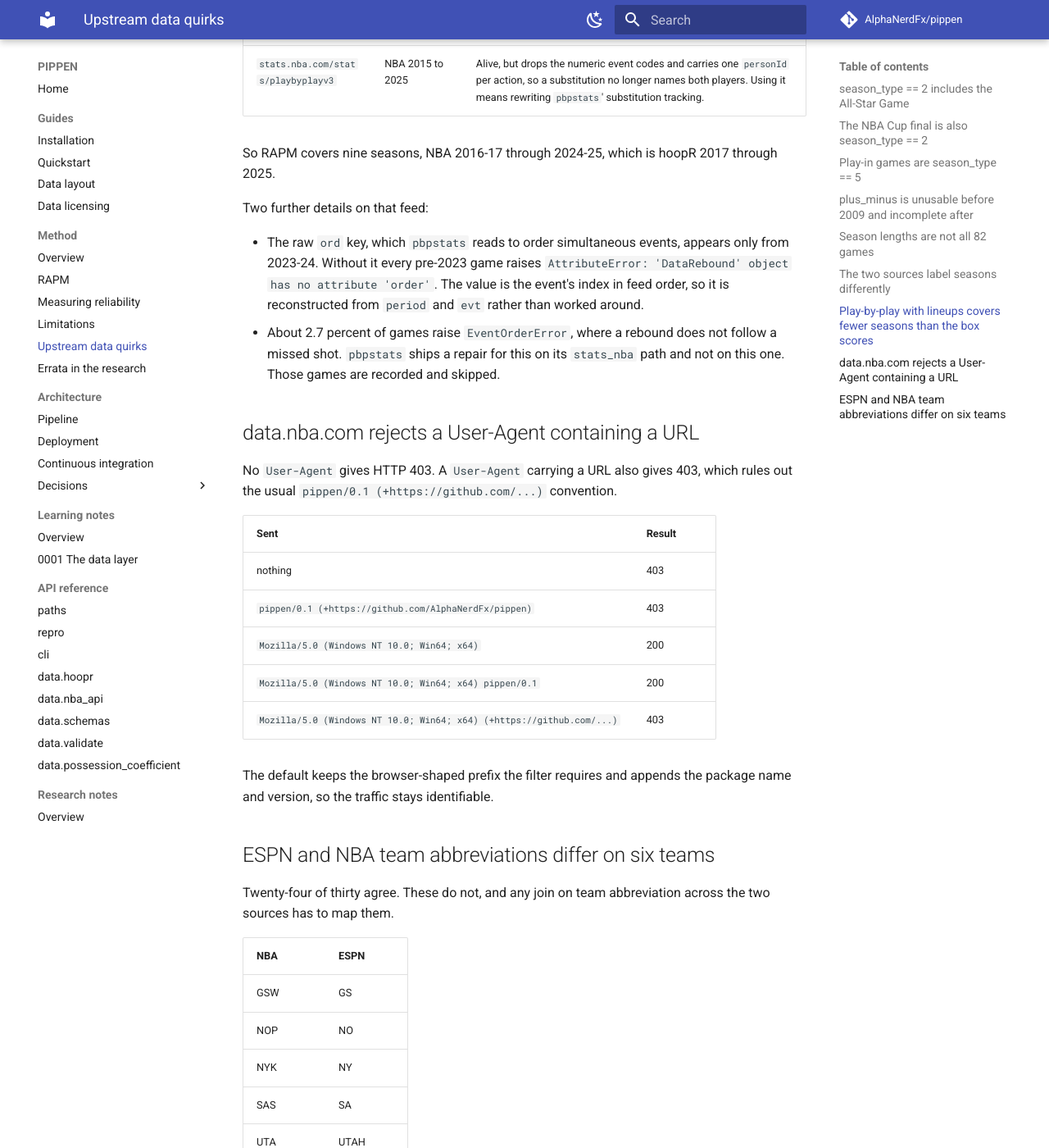
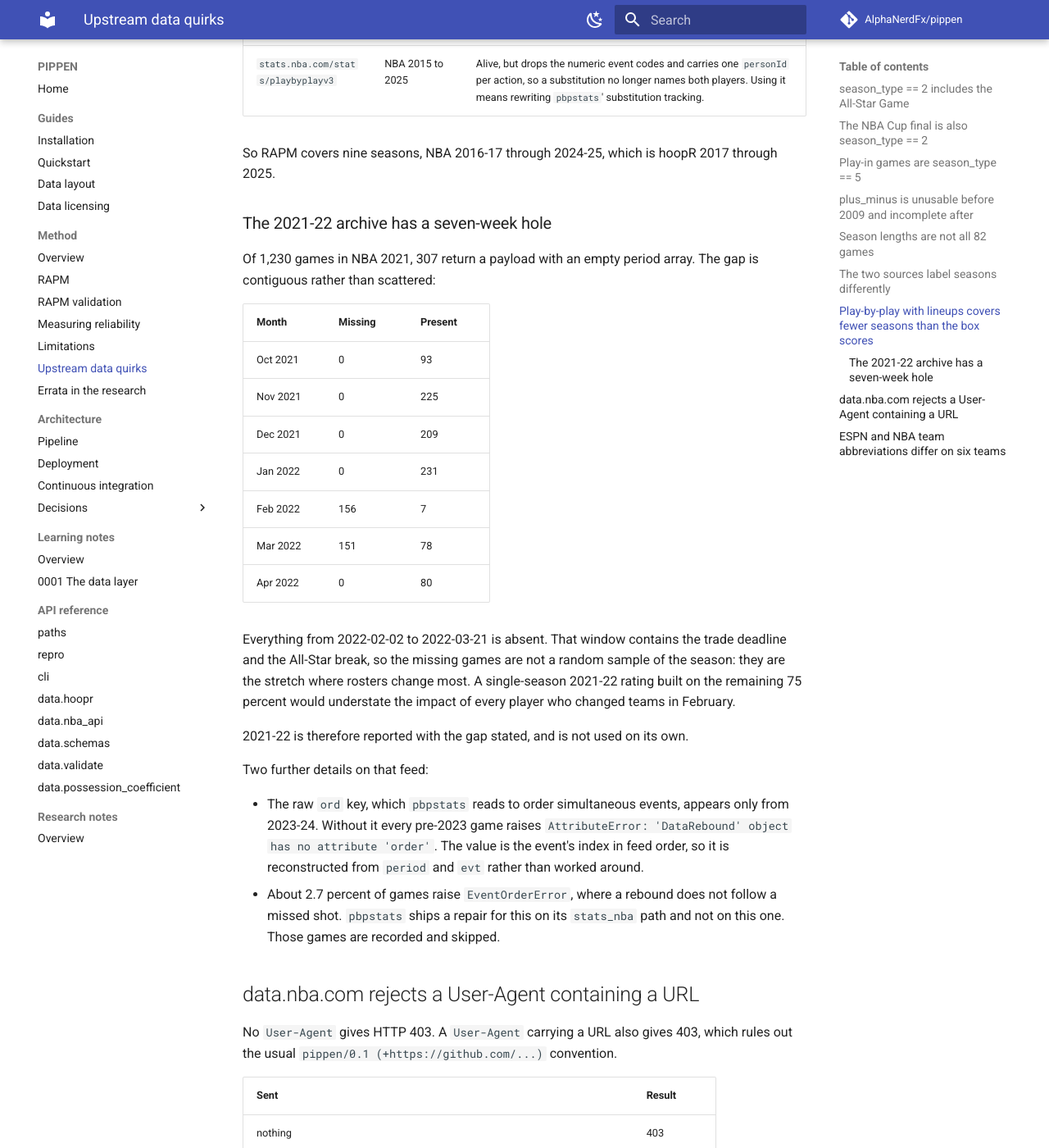
Before and after one commit to AlphaNerdFx/pippen, an MkDocs documentation site: the page built from docs/methodology/data-quirks.md, in a window 1280 px wide and 1400 px high, scrolled down 3044 px. Shown: the whole window at 82% size. Built offline with MkDocs 1.6.1 and Material for MkDocs 9.7.7, drawn with Linux system fonts in a browser that asks for light colours; comment, search, counter and statistics services are not loaded.

Commit message:
feat: pass the Phase 2 gate at Spearman 0.914
Our 2022-23 RAPM against an independently built stint dataset, both run
through this solver at the same penalty so only the lineup walk varies.
Spearman 0.914 to 0.920 across possession floors from 500 to 2,000,
Pearson 0.922, mean absolute gap 0.58 points per 100.

The intercepts differ, 112.85 here against 106.30, and ours is the one
that is right: we count 99.8 possessions per team per game against their
103.6, and the official 2022-23 pace was 99.2.

Also records the 2021-22 archive hole. 307 of 1,230 games return an
empty payload, contiguously from 2022-02-02 to 2022-03-21, which is the
trade deadline and the All-Star break. That season is not used alone.

```diff
--- a/docs/methodology/data-quirks.md
+++ b/docs/methodology/data-quirks.md
@@ -108,6 +108,29 @@
 So RAPM covers nine seasons, NBA 2016-17 through 2024-25, which is hoopR 2017
 through 2025.
 
+### The 2021-22 archive has a seven-week hole
+
+Of 1,230 games in NBA 2021, 307 return a payload with an empty period array.
+The gap is contiguous rather than scattered:
+
+| Month | Missing | Present |
+|---|---|---|
+| Oct 2021 | 0 | 93 |
+| Nov 2021 | 0 | 225 |
+| Dec 2021 | 0 | 209 |
+| Jan 2022 | 0 | 231 |
+| Feb 2022 | 156 | 7 |
+| Mar 2022 | 151 | 78 |
+| Apr 2022 | 0 | 80 |
+
+Everything from 2022-02-02 to 2022-03-21 is absent. That window contains the
+trade deadline and the All-Star break, so the missing games are not a random
+sample of the season: they are the stretch where rosters change most. A
+single-season 2021-22 rating built on the remaining 75 percent would understate
+the impact of every player who changed teams in February.
+
+2021-22 is therefore reported with the gap stated, and is not used on its own.
+
 Two further details on that feed:
 
 - The raw `ord` key, which `pbpstats` reads to order simultaneous events,
--- a/mkdocs.yml
+++ b/mkdocs.yml
@@ -73,6 +73,7 @@
   - Method:
       - Overview: methodology/index.md
       - RAPM: methodology/rapm.md
+      - RAPM validation: methodology/rapm-validation.md
       - Measuring reliability: methodology/reliability.md
       - Limitations: methodology/limitations.md
       - Upstream data quirks: methodology/data-quirks.md
```
Also changed, not shown: TODO.md (+1 -1 lines), docs/methodology/rapm-validation.md (added, +122 -0 lines), 1 other file.
